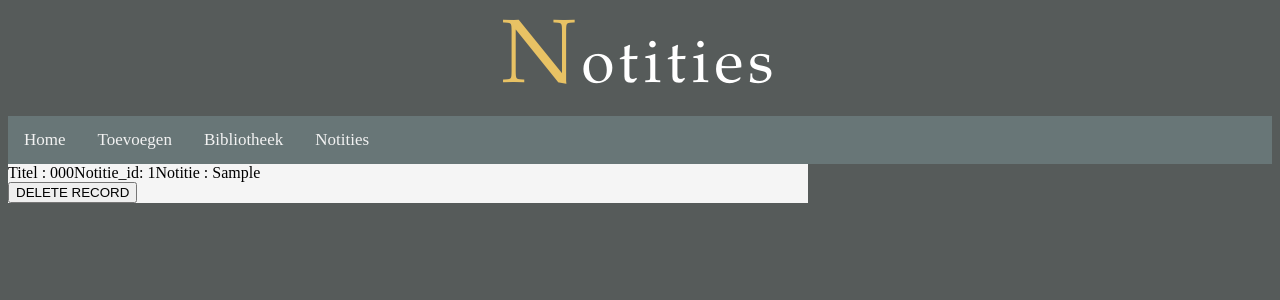
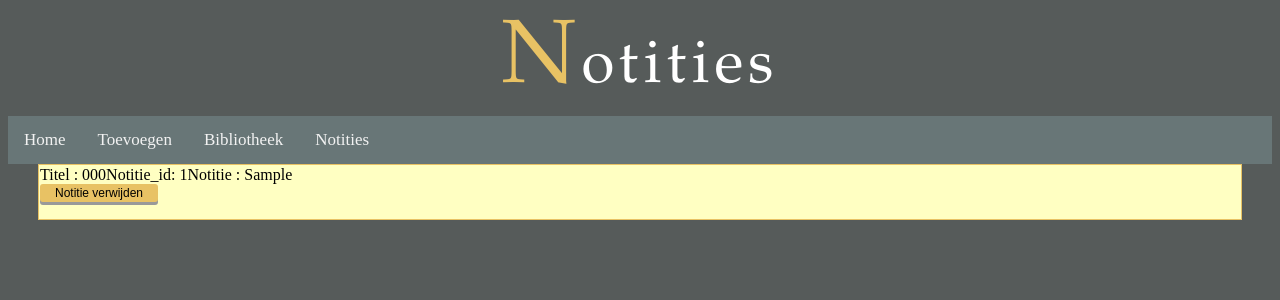
Before and after one commit to EvanderVegt/ProjectBibliotheek, a PHP site: page /notities.PHP in a window 1280 px wide. Shown: the top 300 px of the page. Run offline with PHP 8.4, Linux system fonts and the light colour scheme; tables that the repository leaves empty or names only in its code hold one stand-in row (values such as "Sample post").

Commit message:
Notities weergeven aanpassen2

```diff
--- a/bibliotheek.css
+++ b/bibliotheek.css
@@ -36,11 +36,15 @@ header::first-letter {
     padding: 25px;
     margin: 25px;
 }
-#notities {
-    background-color: whitesmoke;
+
+.center {
+    margin: auto;
+    width: 60%;
+    border: 1px solid #e8c264;
+    padding: 1px;
+    background-color: #ffffc2;
     color: black;
-    width: 800px;
-
+    width: 1200px;
 }
 
 pre {
@@ -87,3 +91,27 @@ body {background-color: #565b5a;}
 #table.notities{
     padding-top: 20px;
 }
+
+.button {
+  padding: 2px 15px;
+  font-size: 12px;
+  text-align: center;
+  cursor: pointer;
+  outline: none;
+  color: black;
+  background-color: #e8c264;
+  border: none;
+  border-radius: 3px;
+  box-shadow: 0 3px #999;
+}
+
+.button:hover {
+  background-color: white;
+  color: #e8c264;
+}
+
+.button:active {
+  background-color: white;
+  box-shadow: 0 5px #f2f2f2;
+  transform: translateY(2px);
+}
--- a/index.php
+++ b/index.php
@@ -58,7 +58,7 @@
             . '<textarea type="text" name="Notitie" cols="50" rows="3" style="width:'
                     . ' 320px; height: 50px;" required>Bladzijde : '
                     . '                                Notitie   :</textarea>   ';
-            echo '<br>                                                                                                                                                               <input type="submit" value="Verzenden">';
+            echo '<br>                                                                                                                                                               <input class="button" type="submit" value="Verzenden">';
             echo '</pre></form>';
     ?>
         </div>
--- a/notities.php
+++ b/notities.php
@@ -19,6 +19,7 @@
 <body>
     <?php
     $conn = connectionDB();
+      if ($conn->connect_error) die($conn->connect_error);
 
  //------Haalt de data van de Titel uit tafel boek------------------------------
 
@@ -46,7 +47,7 @@
             $result->data_seek($j);
             $row = $result->fetch_array(MYSQLI_NUM);
             ?>
-                <div id="notities">
+                <div id="notities" class="center">
 
             <?php
 
@@ -55,14 +56,23 @@
                 echo "Notitie   : " . $row[1];
             ?>
 
-                    <form action="index.php" method="post">
+                    <form action="notities.php" method="post">
                         <input type="hidden" name="delete" value="yes">
-                        <input type="hidden" name="Boek_id" value="$row2[2]">
-                        <input type="submit" value="DELETE RECORD">
+                        <input type="hidden" name="Notitie_id" value="$row[0]">
+                        <input class="button" type="submit" value="Notitie verwijden">
                     </form>
             <?php
                  }
             }
+
+
+              $result->close();
+  $conn->close();
+
+  function get_post($conn, $var)
+  {
+    return $conn->real_escape_string($_POST[$var]);
+  }
             ?>
                 </div>
 </body>
--- a/toevoegen.php
+++ b/toevoegen.php
@@ -70,7 +70,7 @@
      Uitgever<input type="text" name="Uitgever" required>
     Categorie<input type="text" name="Categorie" required>
       Ranking<input type="text" name="Ranking" required>
-           <input type="submit" value="ADD RECORD">
+           <input class="button" type="submit" value="ADD RECORD">
   </pre></form>
 _END;
 
@@ -99,7 +99,7 @@ Invoerdatum $row[1]
   <form action="toevoegen.php" method="post">
   <input type="hidden" name="delete" value="yes">
   <input type="hidden" name="Boek_id" value="$row[0]">
-  <input type="submit" value="DELETE RECORD"></form>
+  <input class="button" type="submit" value="DELETE RECORD"></form>
 _END;
     }
 
@@ -111,5 +111,6 @@ _END;
     }
     ?>
 
+
 </body>
 </html>
```
Also changed, not shown: test.php (+77 -6 lines).
